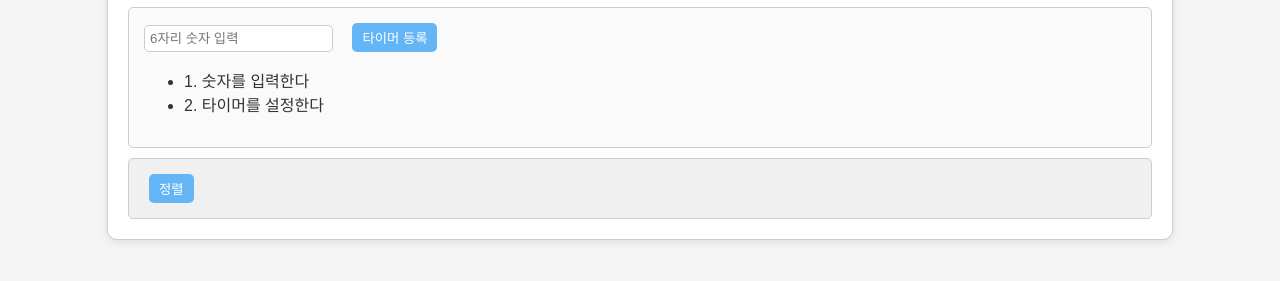
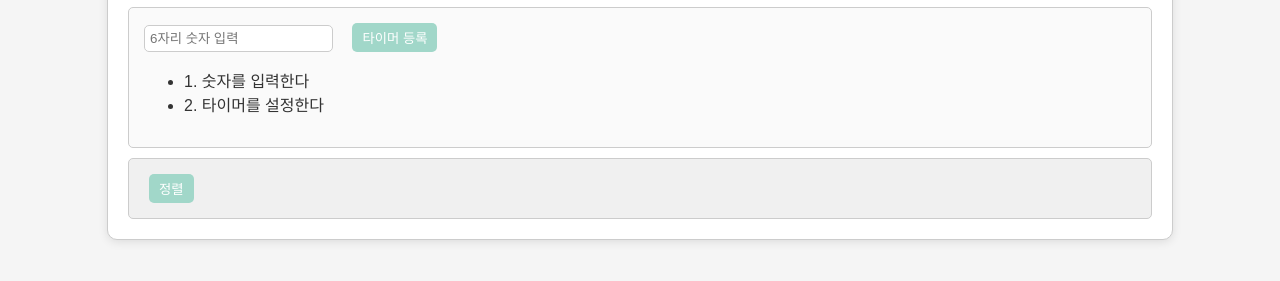
Before and after one commit to essther20/timers, a plain HTML site: page index.html in a window 1280 px wide. Shown: the part 89-370 px from the top of the page. Drawn offline with Linux system fonts and the light colour scheme.

Commit message:
css수정
* 버튼 색을 민트색으로  변경

```diff
--- a/styles.css
+++ b/styles.css
@@ -71,7 +71,7 @@ input[type="number"], input[type="text"] {
 button {
     margin-left: 5px;
     padding: 5px 10px;
-    background-color: #64b5f6; /* 밝은 파란색 */
+    background-color: #a1d7c9; /* 밝은 민트색 */
     color: white;
     border: none;
     border-radius: 5px;
@@ -80,9 +80,9 @@ button {
 }
 
 button:hover {
-    background-color: #42a5f5; /* 호버 시 색상 변경 */
+    background-color: #79C7B3; /* 호버 시 색상 변경 */
 }
 
 button:active {
-    background-color: #1e88e5; /* 클릭 시 색상 변경 */
+    background-color: #66B8A3; /* 클릭 시 색상 변경 */
 }
```
